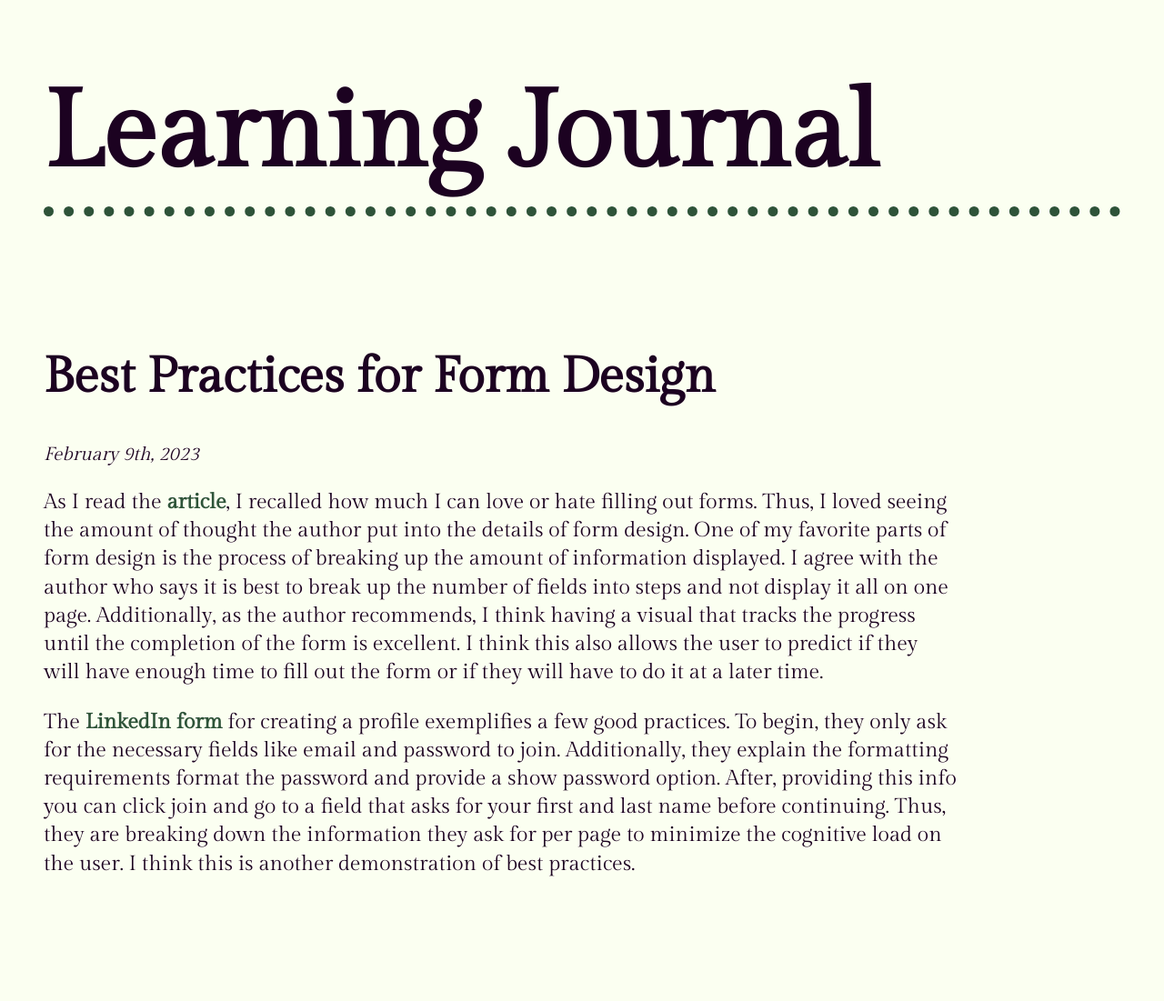
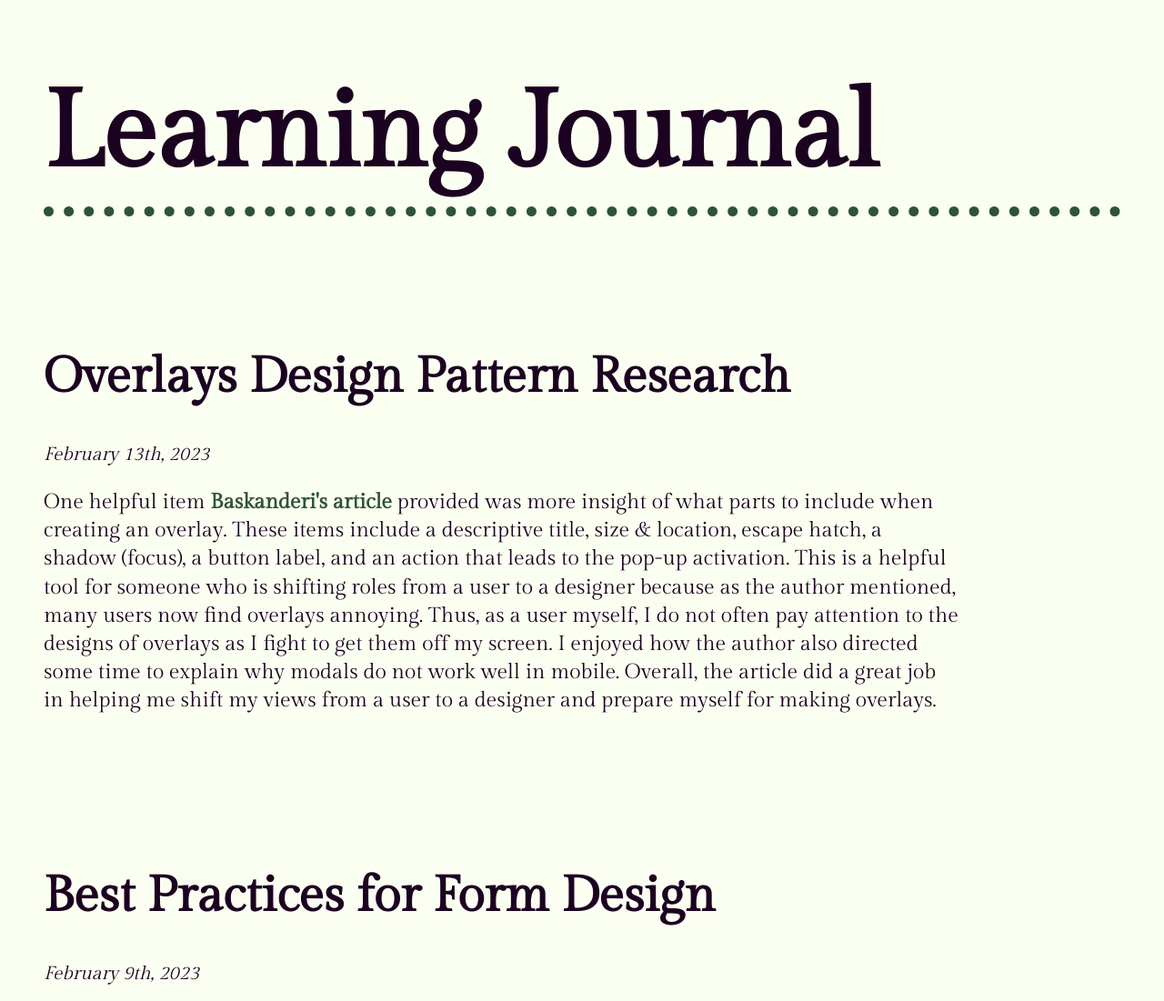
Before and after one commit to rosamcor/des157a, a plain HTML site: page journal/index.html in a window 1280 px wide. Shown: the top 1101 px of the page at 91% size. Drawn offline with nearby package versions, Linux system fonts and the light colour scheme; a web font is replaced by a local one.

Commit message:
Journal 2

```diff
--- a/journal/index.html
+++ b/journal/index.html
@@ -24,19 +24,27 @@
 
         <article>
 
+            <h1>Overlays Design Pattern Research</h1>
+            <time datetime="2023-02-13">February 13th, 2023</time>
+
+            <p>One helpful item <a href="https://uxplanet.org/best-practices-for-modals-overlays-dialog-windows-c00c66cddd8c">Baskanderi's article</a> provided was more insight of what parts to include when creating an overlay. These items include a descriptive title, size & location, escape hatch, a shadow (focus), a button label, and an action that leads to the pop-up activation. This is a helpful tool for someone who is shifting roles from a user to a designer because as the author mentioned, many users now find overlays annoying. Thus, as a user myself, I do not often pay attention to the designs of overlays as I fight to get them off my screen. I enjoyed how the author also directed some time to explain why modals do not work well in mobile. Overall, the article did a great job in helping me shift my views from a user to a designer and prepare myself for making overlays.</p>
+
+
+        </article>
+
+
+        <article>
+
             <h1>Best Practices for Form Design</h1>
             <time datetime="2023-02-09">February 9th, 2023</time>
 
-            <p>As I read the <a href="https://uxdesign.cc/best-practices-for-form-design-ff5de6ca8e5f">article</a>, I recalled how much I can love or hate filling out forms. Thus, I loved seeing the amount of thought the author put into the details of form design. One of my favorite parts of form design is the process of breaking up the amount of information displayed. I agree with the author who says it is best to break up the number of fields into steps and not display it all on one page. Additionally, as the author recommends, I think having a visual that tracks the progress until the completion of the form is excellent. I think this also allows the user to predict if they will have enough time to fill out the form or if they will have to do it at a later time.</p>
+            <p>As I read<a href="https://uxdesign.cc/best-practices-for-form-design-ff5de6ca8e5f">Ansari's article</a>, I recalled how much I can love or hate filling out forms. Thus, I loved seeing the amount of thought the author put into the details of form design. One of my favorite parts of form design is the process of breaking up the amount of information displayed. I agree with the author who says it is best to break up the number of fields into steps and not display it all on one page. Additionally, as the author recommends, I think having a visual that tracks the progress until the completion of the form is excellent. I think this also allows the user to predict if they will have enough time to fill out the form or if they will have to do it at a later time.</p>
 
             <p>
                 The <a href="https://www.linkedin.com/signup/cold-join">LinkedIn form</a> for creating a profile exemplifies a few good practices. To begin, they only ask for the necessary fields like email and password to join. Additionally, they explain the formatting requirements format the password and provide a show password option. After, providing this info you can click join and go to a field that asks for your first and last name before continuing. Thus, they are breaking down the information they ask for per page to minimize the cognitive load on the user. I think this is another demonstration of best practices.
             </p>
         </article>
 
-        <article>
-
-        </article>
 
         <footer></footer>
     </body>
```
